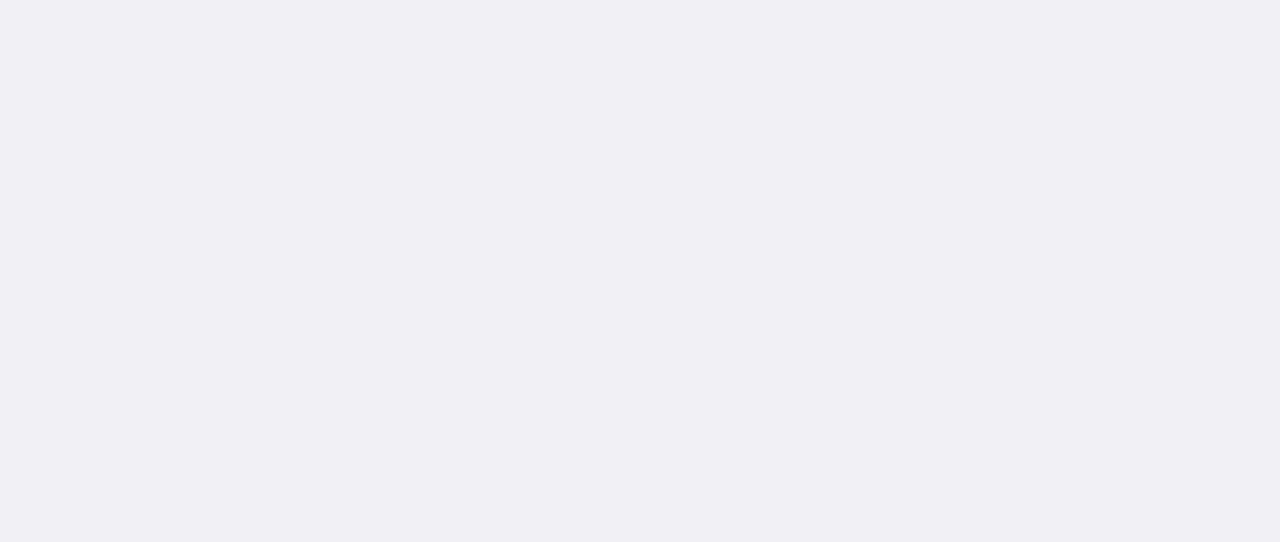
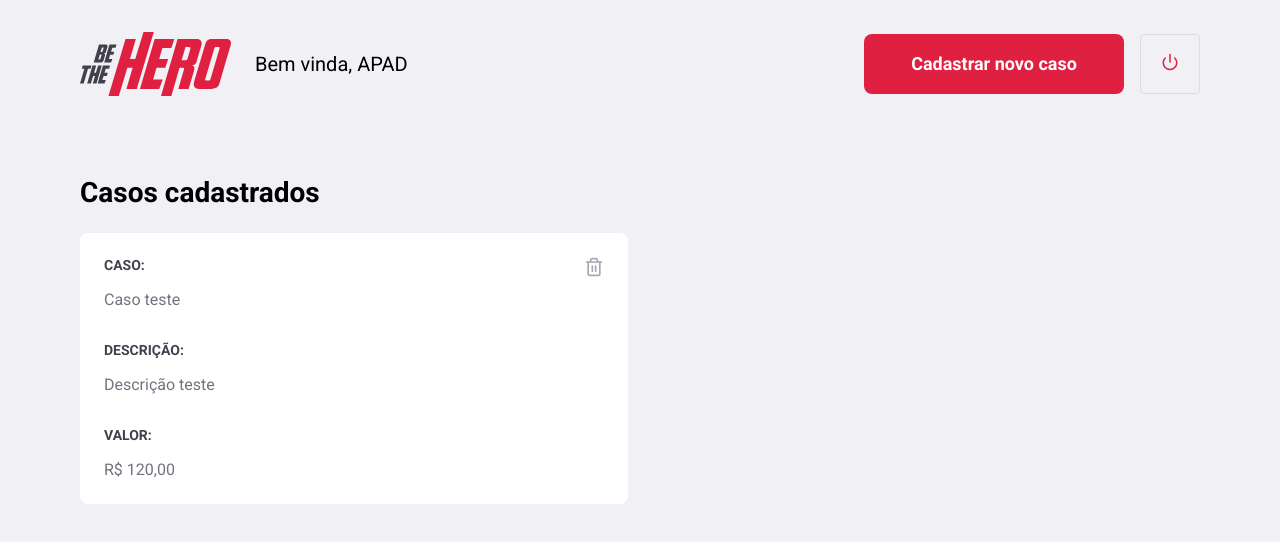
Before and after one commit to mranderson86/omnistack11-front, a React (Create React App) app: page /profile in a window 1280 px wide. Shown: the top 542 px of the page. Built offline with nearby package versions, Linux system fonts and the light colour scheme.

Commit message:
Criado pagina Profile

```diff
--- /dev/null
+++ b/src/pages/Profile/index.js
@@ -0,0 +1,44 @@
+import React from "react";
+import { Link } from "react-router-dom";
+import { FiPower, FiTrash2 } from "react-icons/fi";
+
+import logoImg from "../../assets/logo.svg";
+
+import "./styles.css";
+
+export default function Profile() {
+  return (
+    <div className="profile-container">
+      <header>
+        <img src={logoImg} alt="Be The Hero" />
+        <span>Bem vinda, APAD</span>
+
+        <Link className="button" to="/incidents/new">
+          Cadastrar novo caso
+        </Link>
+        <button type="button">
+          <FiPower size={18} color="#e02041" />
+        </button>
+      </header>
+
+      <h1>Casos cadastrados</h1>
+
+      <ul>
+        <li>
+          <strong>CASO:</strong>
+          <p>Caso teste</p>
+
+          <strong>DESCRIÇÃO:</strong>
+          <p>Descrição teste</p>
+
+          <strong>VALOR:</strong>
+          <p>R$ 120,00</p>
+
+          <button type="button">
+            <FiTrash2 size={20} color="#a8a8b3" />
+          </button>
+        </li>
+      </ul>
+    </div>
+  );
+}
--- /dev/null
+++ b/src/pages/Profile/styles.css
@@ -0,0 +1,87 @@
+.profile-container {
+  width: 100%;
+  max-width: 1180px;
+  padding: 0 30px;
+  margin: 32px auto;
+}
+
+.profile-container header {
+  display: flex;
+  align-items: center;
+}
+
+.profile-container header span {
+  font-size: 20px;
+  margin-left: 24px;
+}
+
+.profile-container header img {
+  height: 64px;
+}
+
+.profile-container header a {
+  width: 260px;
+  margin-left: auto;
+  margin-top: 0;
+}
+
+.profile-container header button {
+  height: 60px;
+  width: 60px;
+  border-radius: 4px;
+  border: 1px solid #dcdce6;
+  background: transparent;
+  margin-left: 16px;
+  transition: border-color 0.2s;
+}
+
+.profile-container header button:hover {
+  border-color: #999;
+}
+
+.profile-container h1 {
+  margin-top: 80px;
+  margin-bottom: 24px;
+}
+
+.profile-container ul {
+  display: grid;
+  grid-template-columns: 1fr 1fr;
+  grid-gap: 24px;
+  list-style: none;
+}
+
+.profile-container ul li {
+  background: #fff;
+  padding: 24px;
+  border-radius: 8px;
+  position: relative;
+}
+
+.profile-container ul li button {
+  position: absolute;
+  right: 24px;
+  top: 24px;
+  border: none;
+  background: #fff;
+}
+
+.profile-container ul li button:hover {
+  opacity: 0.8;
+}
+
+.profile-container ul li strong {
+  display: block;
+  margin-bottom: 16px;
+  color: #41414d;
+}
+
+.profile-container ul li p + strong {
+  margin-top: 32px;
+}
+
+.profile-container ul li p {
+  color: #737380;
+  line-height: 21px;
+  font-size: 16px;
+}
--- a/src/routes.js
+++ b/src/routes.js
@@ -1,8 +1,9 @@
 import React from "react";
 import { BrowserRouter, Switch, Route } from "react-router-dom";
 
-import Logon from "./pages/logon";
-import Register from "./pages/register";
+import Logon from "./pages/Logon";
+import Register from "./pages/Register";
+import Profile from "./pages/Profile";
 
 export default function Routes() {
   return (
@@ -10,6 +11,7 @@ export default function Routes() {
       <Switch>
         <Route path="/" exact component={Logon} />
         <Route path="/register" exact component={Register} />
+        <Route path="/profile" exact component={Profile} />
       </Switch>
     </BrowserRouter>
   );
```
Also changed, not shown: src/pages/Logon/index.js (renamed from src/pages/logon/index.js), src/pages/Logon/styles.css (renamed from src/pages/logon/styles.css), src/pages/Register/index.js (renamed from src/pages/register/index.js), src/pages/Register/styles.css (renamed from src/pages/register/styles.css).
